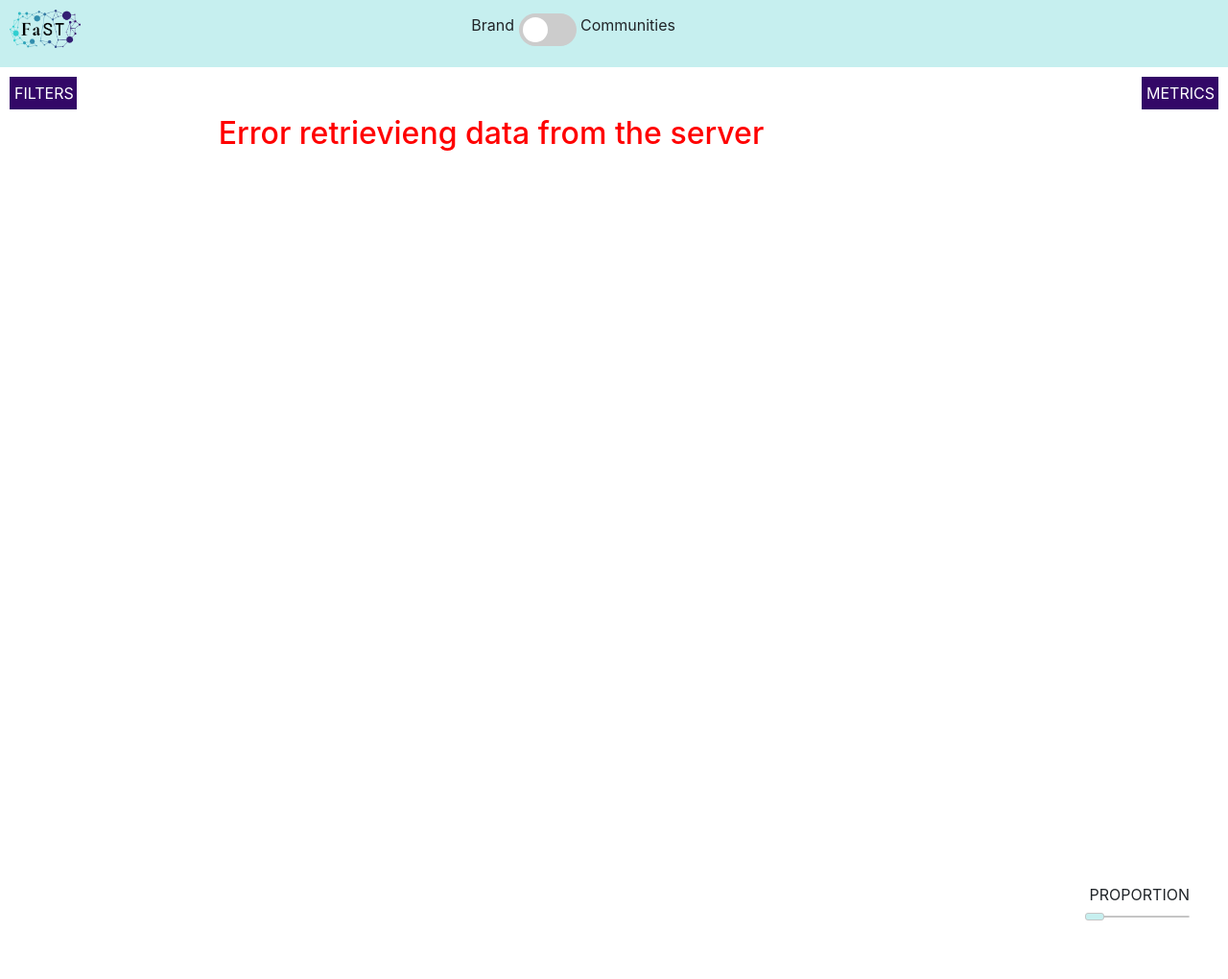
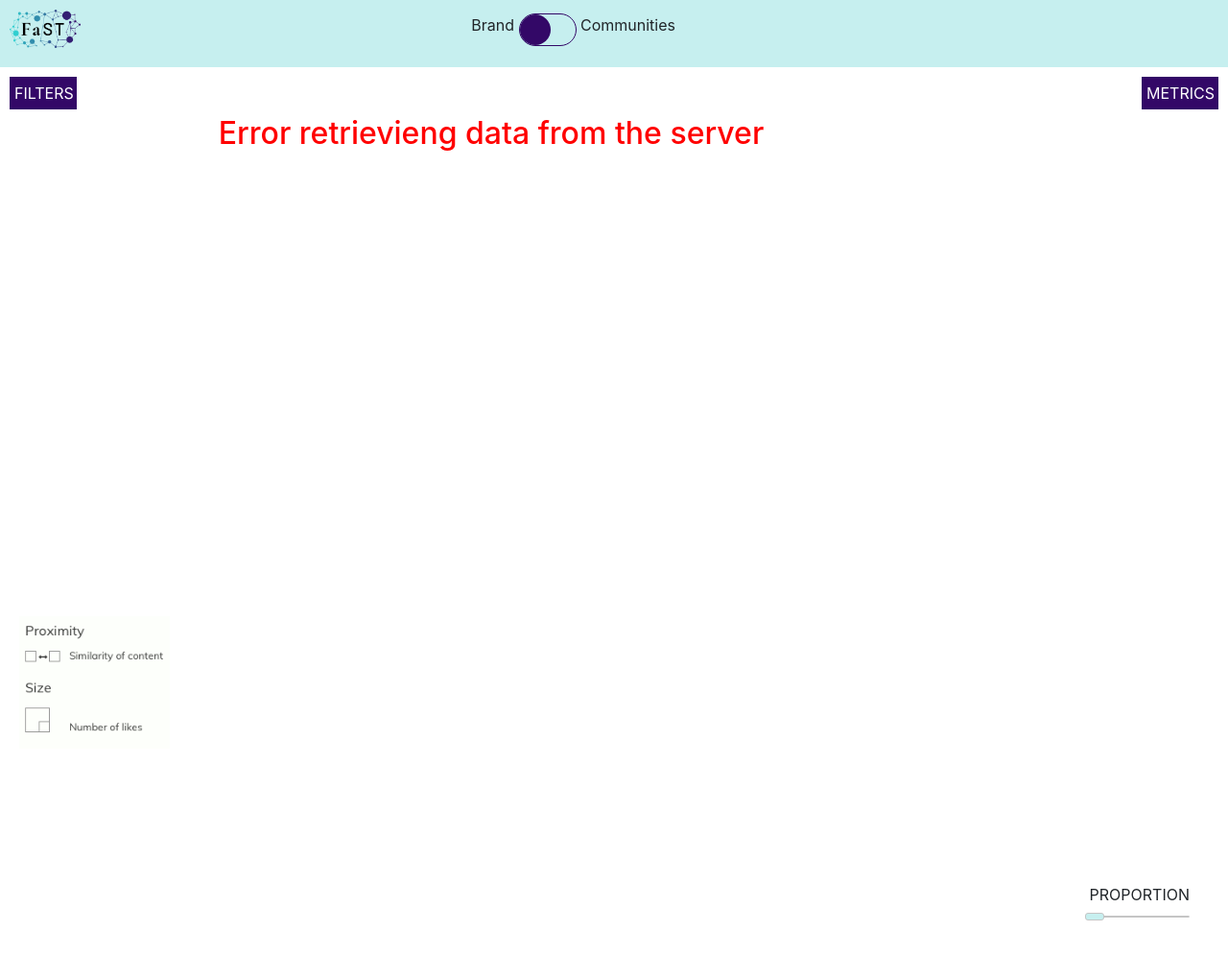
Before and after one commit to densitydesign/fast-project, a Django app: page / in a window 1280 px wide. Shown: the top 1020 px of the page at 96% size. Run offline with Django 3.2, Linux system fonts and the light colour scheme; some libraries are stand-ins or nearby versions.

Commit message:
Aggiunta legende ai vari grafici

```diff
--- a/webui/sito/static/sito/css/custom.css
+++ b/webui/sito/static/sito/css/custom.css
@@ -126,25 +126,26 @@ body.loading .modal {
   left: 0;
   right: 0;
   bottom: 0;
-  background-color: #ccc;
+  background-color: transparent;
   -webkit-transition: .4s;
   transition: .4s;
+  border: 1px solid #330867;
 }
 
 .slider:before {
   position: absolute;
   content: "";
-  height: 26px;
-  width: 26px;
-  left: 4px;
-  bottom: 4px;
-  background-color: white;
+  height: 32px;
+  width: 32px;
+  left: 0px;
+  bottom: 0px;
+  background-color: #330867;
   -webkit-transition: .4s;
   transition: .4s;
 }
 
 input:checked + .slider {
-  background-color: #2196F3;
+  background-color: transparent;
 }
 
 input:focus + .slider {
@@ -280,3 +281,14 @@ div.sankeylegend {
     font-weight:bold;
     padding: 3px;
 }
+
+div.legenda {
+  position: fixed;
+  bottom: 20px;
+  left: 20px;
+}
+
+.btn-primary {
+  background-color: #330867;
+  border-color: #330867;
+}
--- a/webui/sito/templates/sito/base.html
+++ b/webui/sito/templates/sito/base.html
@@ -86,6 +86,11 @@
 {% block content %}
 {% endblock content %}
 
+
+<div class="legenda">
+  {% block legenda %}{% endblock %}
+</div>
+
     <script src="/static/sito/js/jquery-3.2.1.min.js"></script>
     <script src="https://cdnjs.cloudflare.com/ajax/libs/popper.js/1.12.9/umd/popper.min.js" integrity="sha384-ApNbgh9B+Y1QKtv3Rn7W3mgPxhU9K/ScQsAP7hUibX39j7fakFPskvXusvfa0b4Q" crossorigin="anonymous"></script>
     <script src="https://maxcdn.bootstrapcdn.com/bootstrap/4.0.0/js/bootstrap.min.js" integrity="sha384-JZR6Spejh4U02d8jOt6vLEHfe/JQGiRRSQQxSfFWpi1MquVdAyjUar5+76PVCmYl" crossorigin="anonymous"></script>
--- a/webui/sito/templates/sito/base_brand.html
+++ b/webui/sito/templates/sito/base_brand.html
@@ -47,6 +47,10 @@
   <a href="{% url 'brand-hashtags' %}">Hashtags</a>
 </div>
 
+
+<div class="legenda">
+  {% block legenda %}{% endblock %}
+</div>
 {% endblock %}
 
 
--- a/webui/sito/templates/sito/brand.html
+++ b/webui/sito/templates/sito/brand.html
@@ -1,5 +1,7 @@
 {% extends 'sito/base_brand.html' %}
 
+
+{% block legenda %}<img src="/static/sito/img/legenda_brand.png" />{% endblock %}
 
 {% block bottom_script %}
 <script src="/static/sito/js/lodash.js"></script>
--- a/webui/sito/templates/sito/brand_hashtags.html
+++ b/webui/sito/templates/sito/brand_hashtags.html
@@ -3,6 +3,8 @@
 {% block slider %}{% endblock %}
 
 {% block drawing-area %}{% endblock %}
+
+{% block legenda %}{% endblock %}
 
 {% block bottom_script %}
 <script src="/static/sito/js/d3.min.js"></script>
--- a/webui/sito/templates/sito/community-detail.html
+++ b/webui/sito/templates/sito/community-detail.html
@@ -1,4 +1,6 @@
 {% extends 'sito/base.html' %}
+
+{% block legenda %}<img src="/static/sito/img/legenda_community{% if tipo != 'influencers' %}_filter{% else%}_detail{% endif %}.png" />{% endblock %}
 
 
 {% block content %}
--- a/webui/sito/templates/sito/community.html
+++ b/webui/sito/templates/sito/community.html
@@ -1,4 +1,6 @@
 {% extends 'sito/base.html' %}
+
+{% block legenda %}SSS<img src="/static/sito/img/legenda_community.png" />{% endblock %}
 
 
 {% block content %}
```
Also changed, not shown: webui/sito/static/sito/img/legenda_brand.png (added), webui/sito/static/sito/img/legenda_community.png (added), webui/sito/static/sito/img/legenda_community_detail.png (added), webui/sito/static/sito/img/legenda_community_filter.png (added).
